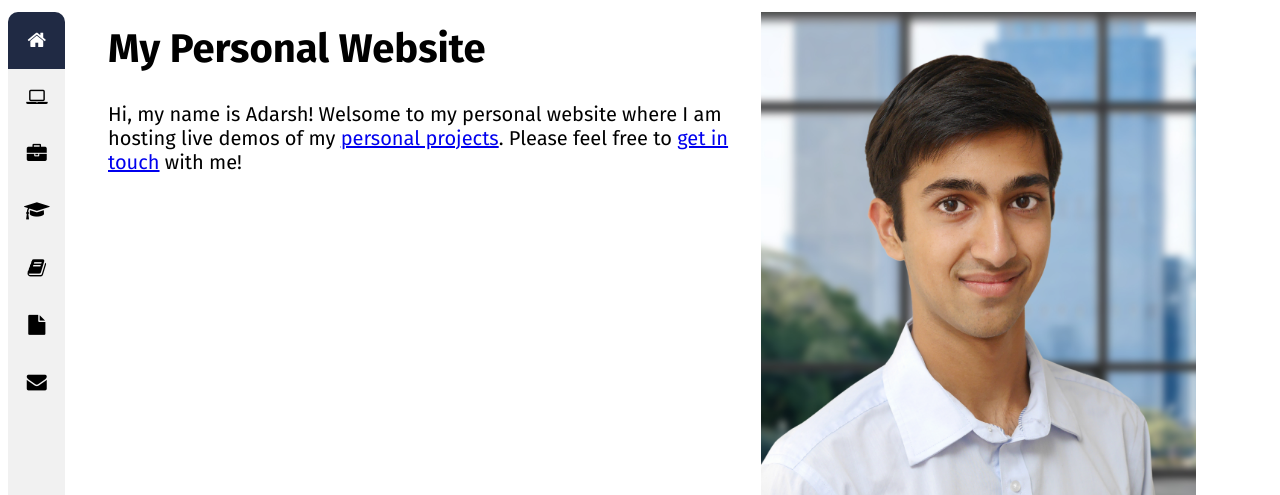
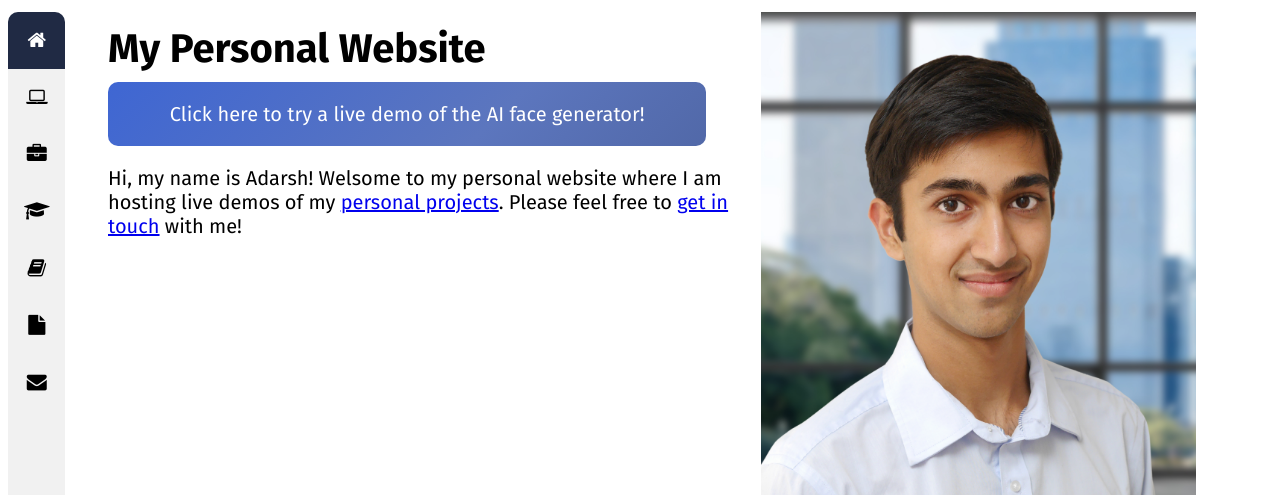
Before and after one commit to adpad2/flask-website, a Flask app: page /home in a window 1280 px wide. Shown: the part 58-553 px from the top of the page. Run offline with Flask 3, Linux system fonts and the light colour scheme.

Commit message:
Added a live demo button on the home page with an animated gradient background

```diff
--- a/api/static/home.css
+++ b/api/static/home.css
@@ -9,3 +9,29 @@
    opacity: 0;
    transition: 2s;
 }
+
+/* Add a animated gradient background to the reminder button */
+#live-demo-reminder {
+  background: linear-gradient(-45deg, #202A44, #5c76be, #0045ff);
+  background-size: 400% 400%;
+  animation: gradient 10s ease infinite;
+  padding: 20px;
+  width: 55%;
+  font-size: 20px;
+  color: white;
+  border-radius: 10px;
+  border-style: none;
+}
+
+/* Move the gradient as the animation progresses */
+@keyframes gradient {
+  0% {
+    background-position: 0% 50%;
+  }
+  50% {
+	background-position: 100% 50%;
+  }
+  100% {
+    background-position: 0% 50%;
+  }
+}
--- a/api/templates/pages/athlete_progan.html
+++ b/api/templates/pages/athlete_progan.html
@@ -17,7 +17,7 @@
     <div class="help-dropdown-content">
       <p>Configure the dropdowns to your preferences and click "Generate Images" to see the results!</p>
       <p>Select a single image (a navy blue outline will appear) and click "Upscale Images", using shift-click
-        instead to select multiple images. Upscaling is slow and wil ltake ~10 seconds per image.</p>
+        instead to select multiple images. Upscaling is slow and will take ~10 seconds per image.</p>
       <p>Click "Save Images" to locally save any selected images.</p>
     </div>
   </div>
--- a/api/templates/pages/home.html
+++ b/api/templates/pages/home.html
@@ -12,6 +12,7 @@
 {% endblock header %}
 
 {% block content %}
+<a href='projects/athlete_progan'><button id="live-demo-reminder">Click here to try a live demo of the AI face generator!</button></a>
   <img src="{{url_for('static', filename='assets/adarsh_portrait.jpg')}}" id="personal-image"></img>
   <p>
     Hi, my name is Adarsh! Welsome to my personal website where I am hosting live demos of my <a href="projects">personal
```
